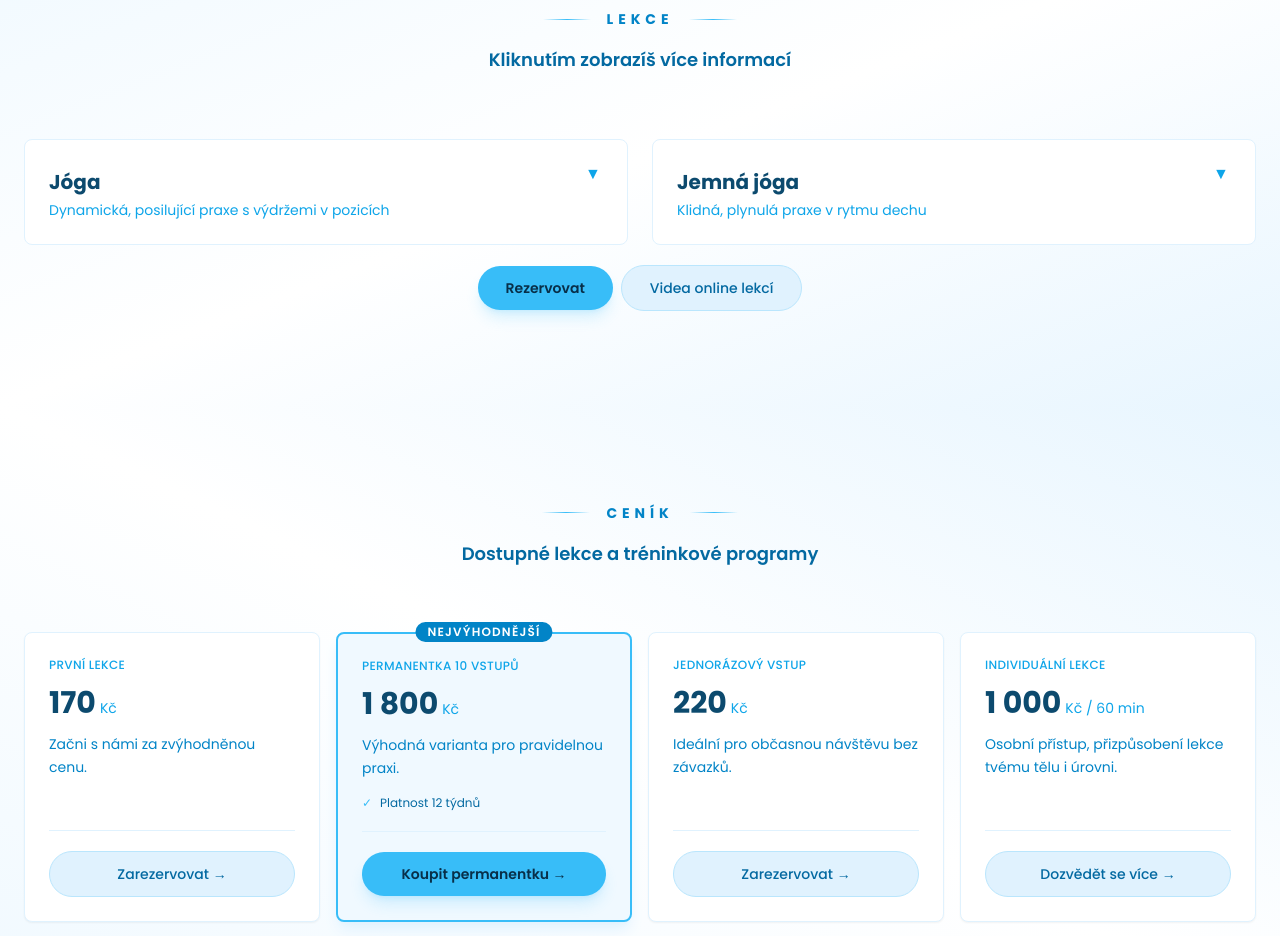
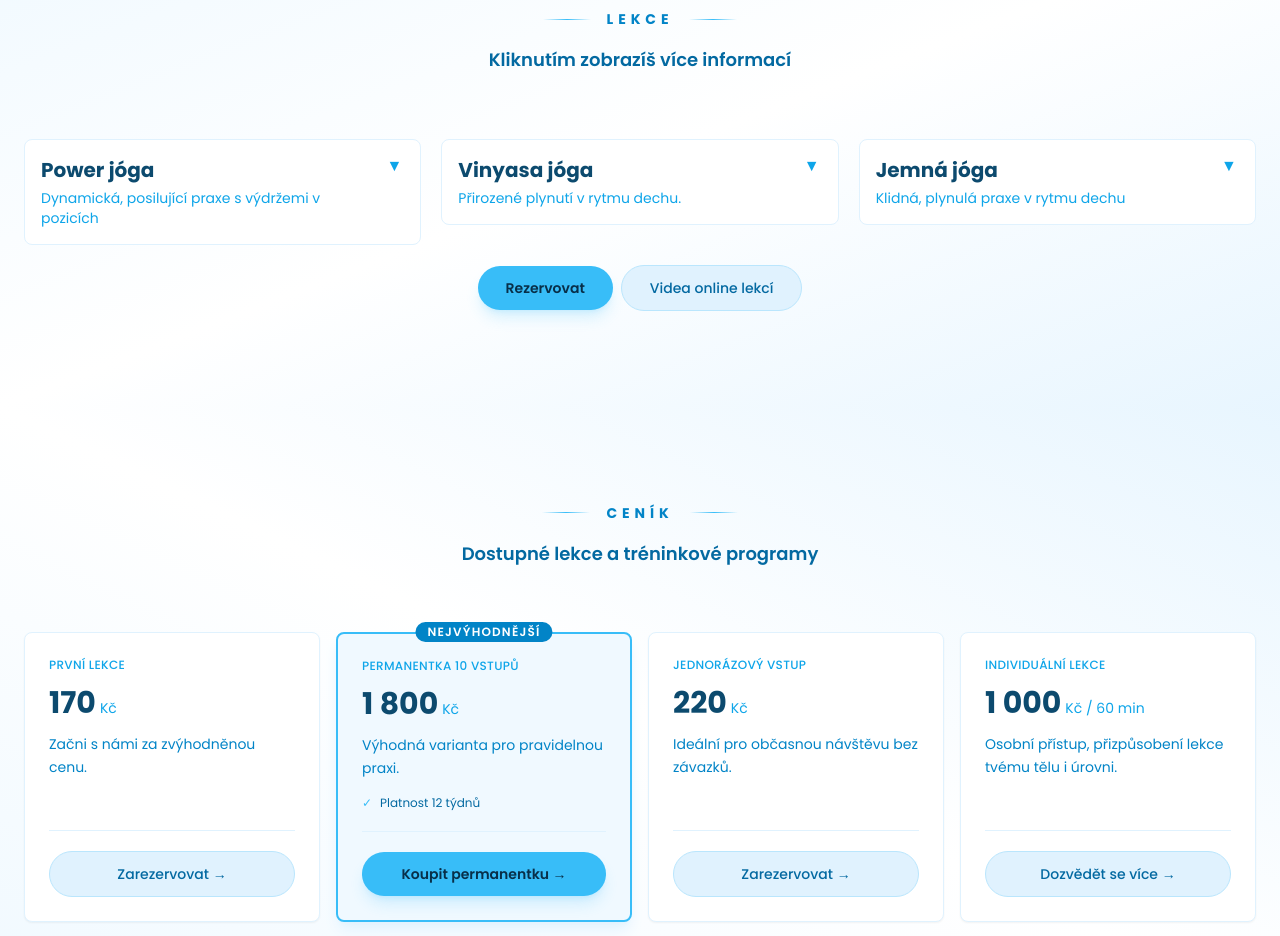
Before and after one commit to Michal-soukrome/joga-s-eliskou, a Next.js app: page / in a window 1280 px wide. Shown: the part 2020-2956 px from the top of the page. Built offline with nearby package versions, Linux system fonts and the light colour scheme; no server answers; the database is empty.

Commit message:
nova lekce

```diff
--- a/src/components/Services.tsx
+++ b/src/components/Services.tsx
@@ -8,8 +8,8 @@ import Link from "next/link";
 const lessons = [
   {
     id: 1,
-    number: "",
-    title: "Jóga",
+
+    title: "Power jóga",
     subtitle: "Dynamická, posilující praxe s výdržemi v pozicích",
     steps: [
       {
@@ -47,7 +47,41 @@ const lessons = [
   },
   {
     id: 2,
-    number: "",
+
+    title: "Vinyasa jóga",
+    subtitle: "Přirozené plynutí v rytmu dechu. ",
+    steps: [
+      {
+        n: 1,
+        title: "DECH",
+        desc: "Nejdříve se naladíme na dech",
+      },
+      {
+        n: 2,
+        title: "MOBILITA",
+        desc: "Poté zahřejeme a rozhýbáme celé tělo.",
+      },
+      {
+        n: 3,
+        title: "FLOW",
+        desc: "Pokračujeme sekvencí v rytmu dechu - plynulé přecházení mezi pozicemi.",
+      },
+      {
+        n: 4,
+        title: "ZÁVĚREČNÉ POZICE",
+        desc: "Zklidnění a uvolnění napětí.",
+      },
+      {
+        n: 5,
+        title: "ŠAVÁSANA",
+        desc: "Hluboká relaxace s vonnou aromaterapií.",
+      },
+    ],
+    note: "Lekce je vedená jako ***, je proto vhodná pro začátečníky, i pokročilé.",
+  },
+  {
+    id: 3,
+
     title: "Jemná jóga",
     subtitle: "Klidná, plynulá praxe v rytmu dechu",
     steps: [
@@ -94,10 +128,9 @@ export default function Lekce() {
         <SectionTitle
           title="Lekce"
           subtitle="Kliknutím zobrazíš více informací"
-          accentColor="emerald"
         />
 
-        <div className="grid md:grid-cols-2 gap-6">
+        <div className="grid md:grid-cols-3 gap-5">
           {lessons.map((lesson) => {
             const isOpen = openId === lesson.id;
             return (
@@ -111,11 +144,8 @@ export default function Lekce() {
                 onClick={() => setOpenId(isOpen ? null : lesson.id)}
               >
                 {/* Header */}
-                <div className="flex items-start justify-between gap-4 p-6 group ">
+                <div className="flex items-start justify-between gap-4 p-4 group ">
                   <div>
-                    <p className="text-xs font-mono tracking-widest text-sky-400 mb-1">
-                      {lesson.number}
-                    </p>
                     <h3 className="text-xl font-bold text-sky-900 font-poppins group-hover:underline">
                       {lesson.title}
                     </h3>
```
